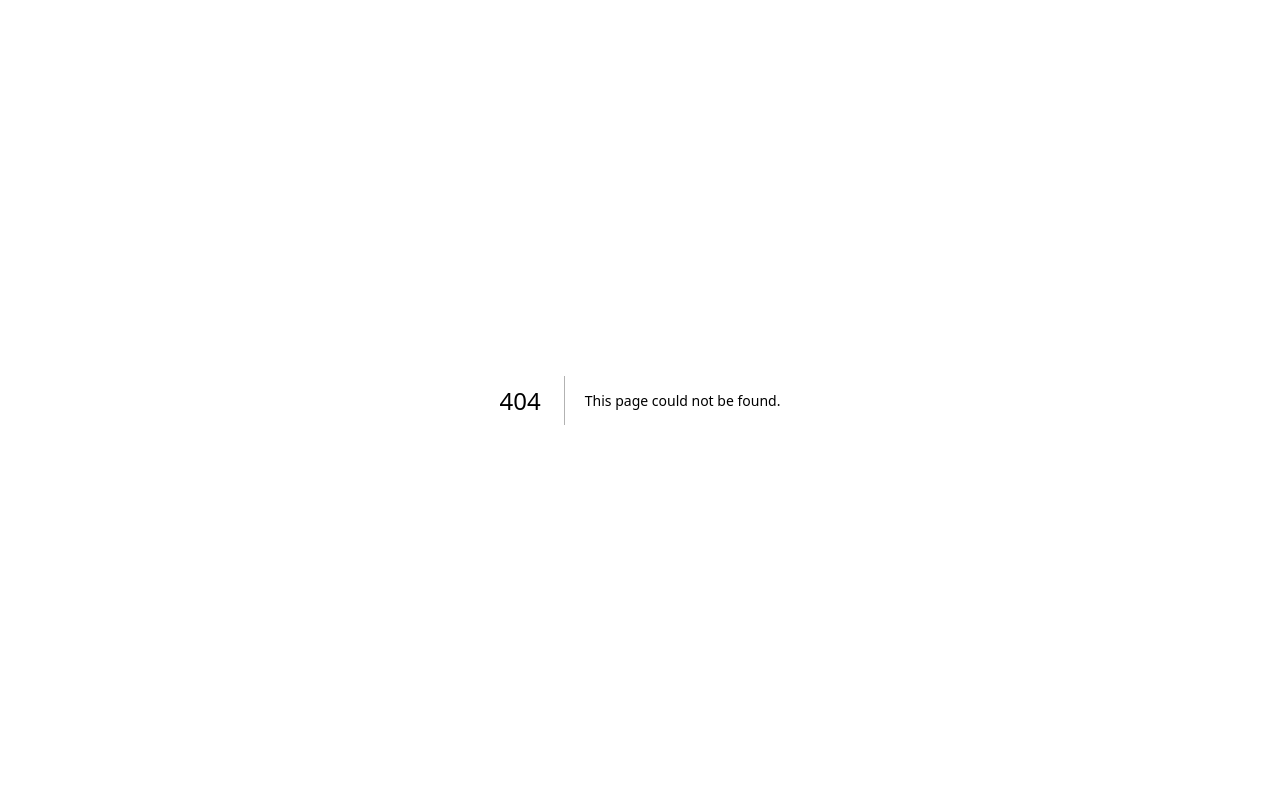
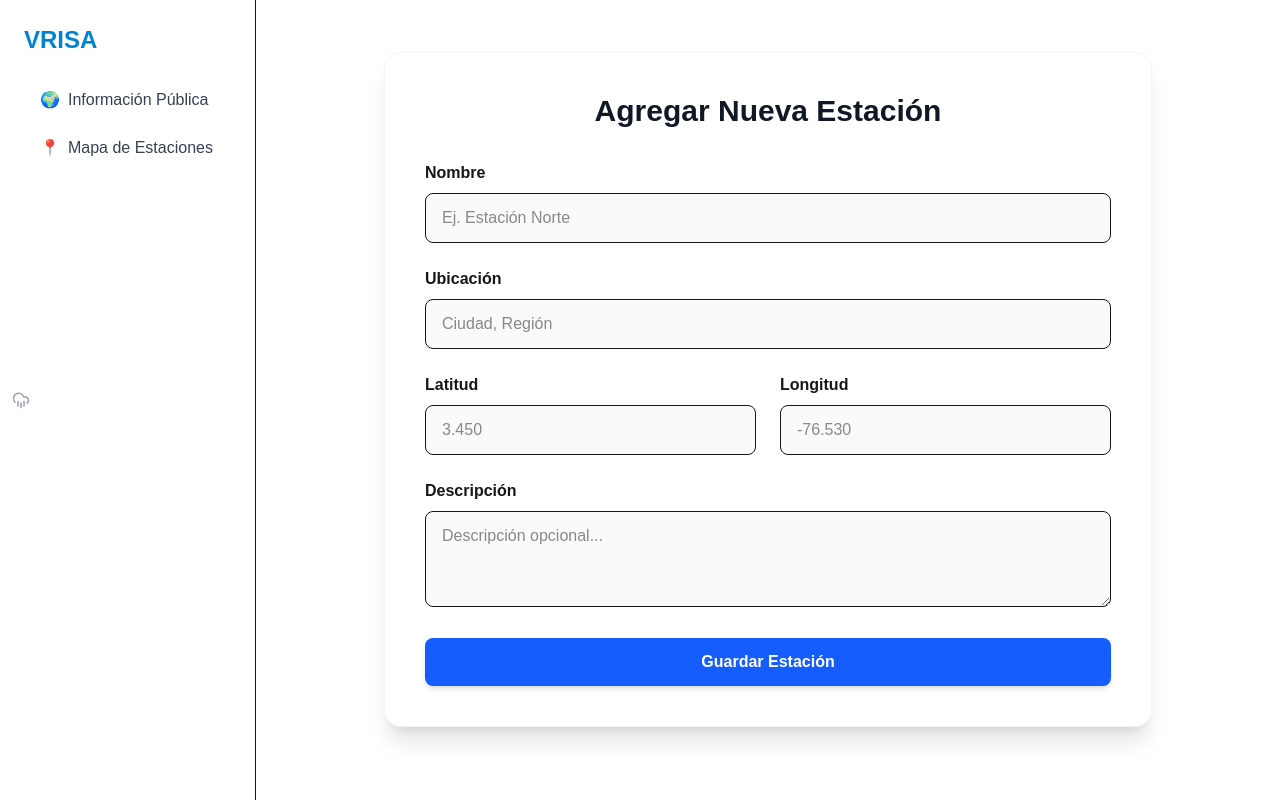
Before and after one commit to ycvictoria/vrisa-frontend, a Next.js app: page /dashboard/researcher/stations/new in a window 1280 px wide. Before the commit this address had no page. Built offline with nearby package versions, Linux system fonts and the light colour scheme; no server answers.

Commit message:
Create page.tsx

```diff
--- /dev/null
+++ b/src/app/dashboard/researcher/stations/new/page.tsx
@@ -0,0 +1,122 @@
+"use client";
+
+import { useState } from "react";
+import { createStation } from "@/services/stations";
+
+export default function NewStationPage() {
+  const [form, setForm] = useState({
+    name: "",
+    address: "",
+    latitude: "",
+    longitude: "",
+    description: "",
+  });
+
+  const handleChange = (e: any) => {
+    setForm({ ...form, [e.target.name]: e.target.value });
+  };
+
+  const handleSubmit = async (e: any) => {
+    e.preventDefault();
+    await createStation(form);
+    alert("Estación guardada (mock)!");
+  };
+
+  return (
+    <div className="flex justify-center items-start w-full p-8">
+      <div className="bg-white shadow-xl rounded-2xl p-10 w-full max-w-3xl border border-gray-100">
+        <h1 className="text-3xl font-bold text-gray-900 mb-8 text-center">
+          Agregar Nueva Estación
+        </h1>
+
+        <form onSubmit={handleSubmit} className="space-y-6">
+
+          {/* Nombre */}
+          <div>
+            <label className="block font-semibold mb-2">Nombre</label>
+            <input
+              type="text"
+              name="name"
+              placeholder="Ej. Estación Norte"
+              className="w-full px-4 py-3 border rounded-lg bg-gray-50 focus:bg-white
+                         focus:ring-2 focus:ring-blue-500 outline-none transition"
+              value={form.name}
+              onChange={handleChange}
+              required
+            />
+          </div>
+
+          {/* Ubicación */}
+          <div>
+            <label className="block font-semibold mb-2">Ubicación</label>
+            <input
+              type="text"
+              name="address"
+              placeholder="Ciudad, Región"
+              className="w-full px-4 py-3 border rounded-lg bg-gray-50 focus:bg-white
+                         focus:ring-2 focus:ring-blue-500 outline-none transition"
+              value={form.address}
+              onChange={handleChange}
+              required
+            />
+          </div>
+
+          {/* Coordenadas */}
+          <div className="grid grid-cols-1 md:grid-cols-2 gap-6">
+            <div>
+              <label className="block font-semibold mb-2">Latitud</label>
+              <input
+                type="number"
+                step="0.0001"
+                name="latitude"
+                placeholder="3.450"
+                className="w-full px-4 py-3 border rounded-lg bg-gray-50 focus:bg-white
+                           focus:ring-2 focus:ring-blue-500 outline-none transition"
+                value={form.latitude}
+                onChange={handleChange}
+                required
+              />
+            </div>
+
+            <div>
+              <label className="block font-semibold mb-2">Longitud</label>
+              <input
+                type="number"
+                step="0.0001"
+                name="longitude"
+                placeholder="-76.530"
+                className="w-full px-4 py-3 border rounded-lg bg-gray-50 focus:bg-white
+                           focus:ring-2 focus:ring-blue-500 outline-none transition"
+                value={form.longitude}
+                onChange={handleChange}
+                required
+              />
+            </div>
+          </div>
+
+          {/* Descripción */}
+          <div>
+            <label className="block font-semibold mb-2">Descripción</label>
+            <textarea
+              name="description"
+              placeholder="Descripción opcional..."
+              className="w-full px-4 py-3 border rounded-lg bg-gray-50 focus:bg-white
+                         focus:ring-2 focus:ring-blue-500 outline-none transition h-24"
+              value={form.description}
+              onChange={handleChange}
+            />
+          </div>
+
+          {/* Submit */}
+          <button
+            type="submit"
+            className="w-full bg-blue-600 hover:bg-blue-700 transition text-white
+                       font-semibold py-3 rounded-lg shadow-md"
+          >
+            Guardar Estación
+          </button>
+        </form>
+      </div>
+    </div>
+  );
+}
```
